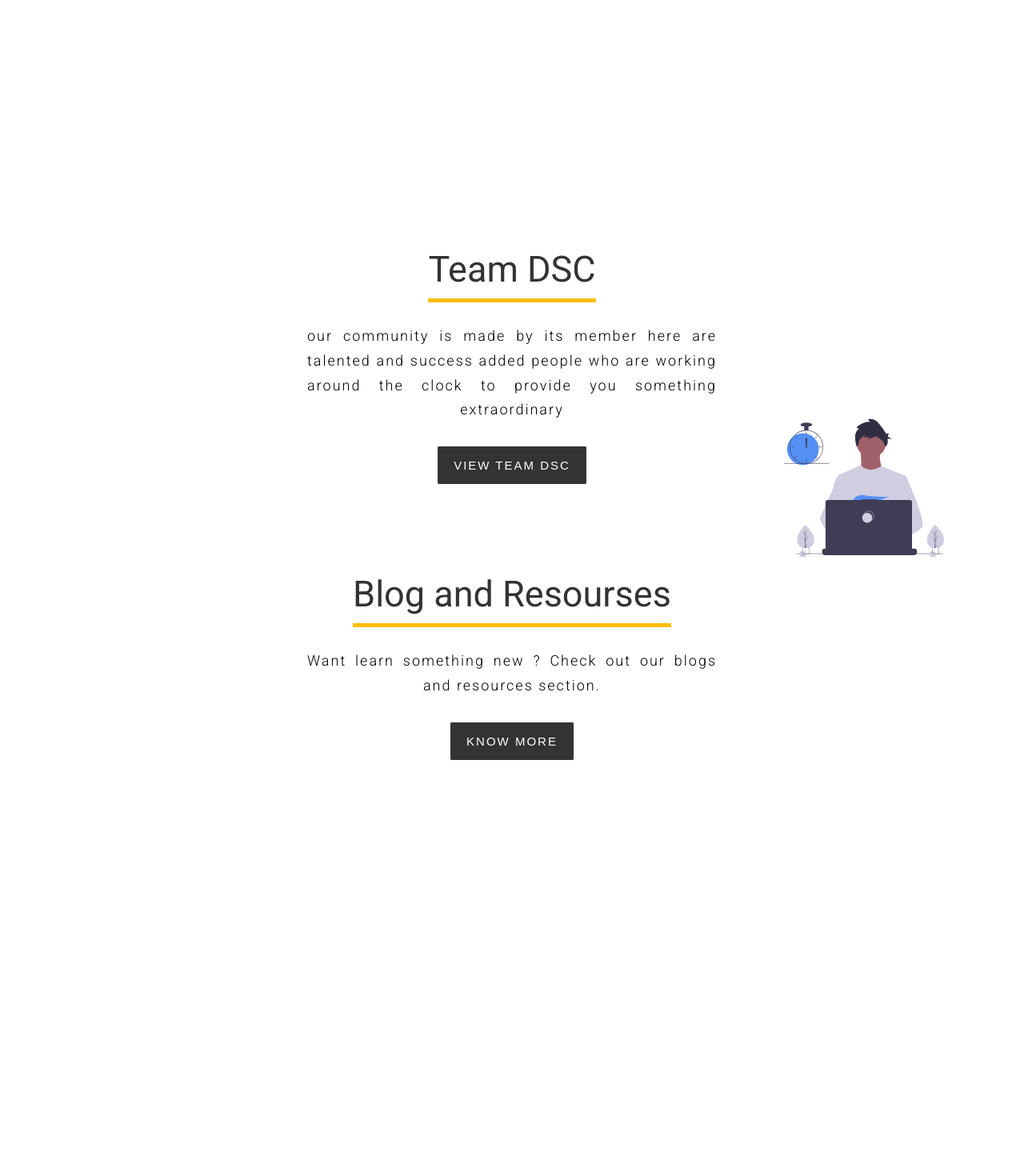
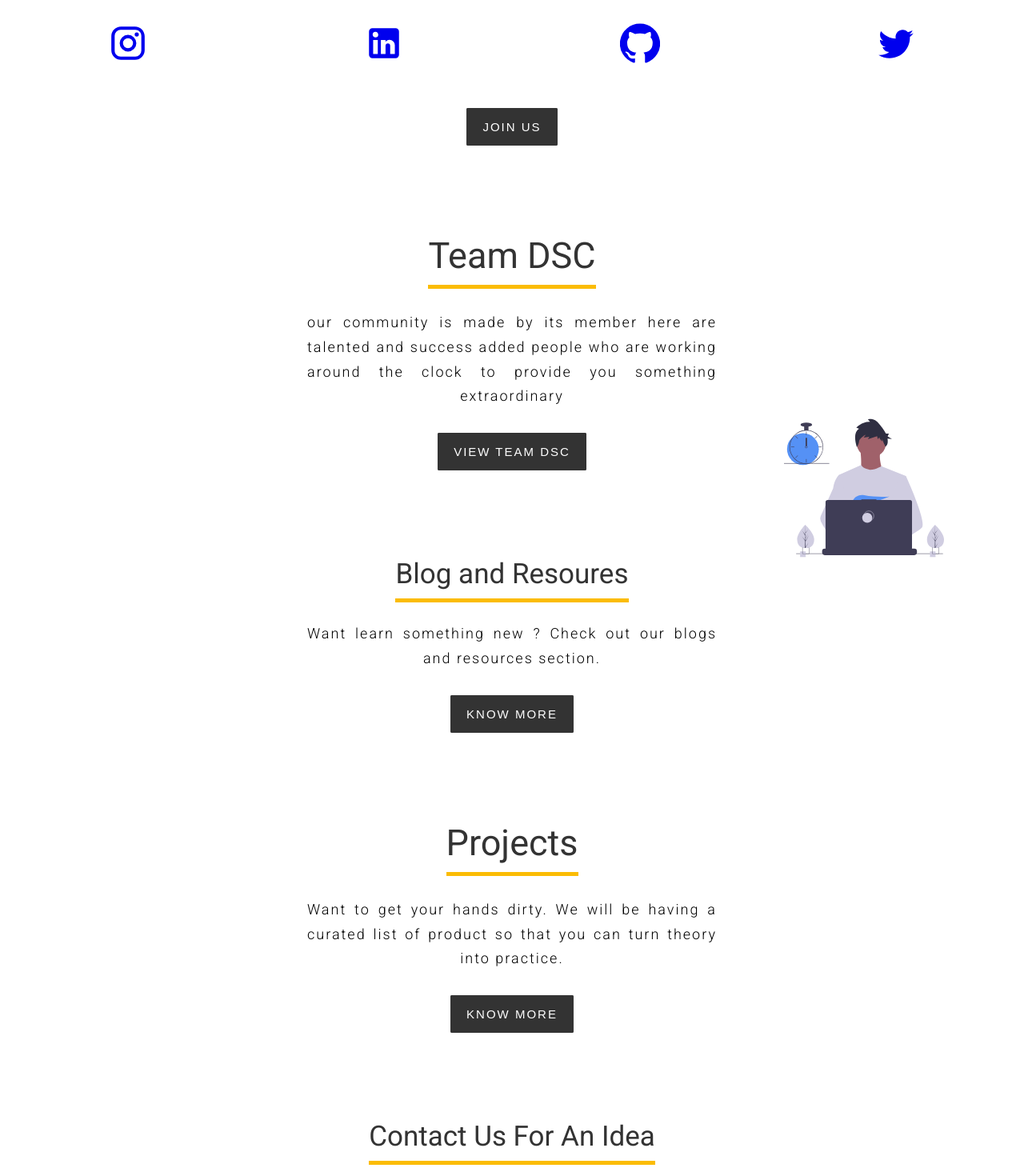
Before and after one commit to atharvjairath/dsc-adgitm-website, a React (Create React App) app: page / in a window 1280 px wide. Shown: the part 1300-2770 px from the top of the page at 80% size. Built offline with nearby package versions, Linux system fonts and the light colour scheme.

Commit message:
improvements return

```diff
--- a/src/components/App.js
+++ b/src/components/App.js
@@ -1,7 +1,7 @@
 import React from 'react';
 import { BrowserRouter as Router, Switch, Route } from 'react-router-dom';
-import AOS from 'aos';
-import 'aos/dist/aos.css'; // You can also use <link> for styles
+// import AOS from 'aos';
+// import 'aos/dist/aos.css'; // You can also use <link> for styles
 //
 
 // Main css file
@@ -19,7 +19,7 @@ import Navbar from './layouts/Navbar';
 // IMPORTING SECTIONS
 import Footer from './sections/Footer';
 
-AOS.init();
+// AOS.init();
 
 function App() {
   return (
@@ -30,8 +30,6 @@ function App() {
         <Route path="/Blog" component={Blog} />
         <Route path="/Events" component={Events} />
         <Route path="/Team" component={Team} />
-        <Route path="/Join" component={Home} />
-        <Route path="/Projects" component={Home} />
       </Switch>
       <Footer />
     </Router>
--- a/src/components/Blog.js
+++ b/src/components/Blog.js
@@ -41,6 +41,7 @@ export default function Blog() {
     const classes = useStyles();
     return (
         <div>
+            <br /> <br /><br /><br /><br /><br />
             <div className={classes.heading}>
                 <Typography variant="h2" align="center">Blogs from DSC ADGTIM</Typography>
                 <br />
--- a/src/components/layouts/Navbar.js
+++ b/src/components/layouts/Navbar.js
@@ -13,6 +13,10 @@ const Navbar = () => {
   const scrollHandler = () => {
     window.scrollY > 5 ? setScrolled(true) : setScrolled(false);
   };
+
+  // const JoinUs = () => {
+  //   window.location.href = "https://www.google.com"
+  // }
 
   useEffect(() => {
     window.addEventListener('scroll', scrollHandler);
@@ -51,11 +55,11 @@ const Navbar = () => {
               Team
             </NavLink>
           </li>
-          <li className="navbar__nav-links">
-            <NavLink activeClassName="active" to="/Join">
+          {/* <li className="navbar__nav-links">
+            <Link activeClassName="active" to="http://www.google.com">
               Join
-            </NavLink>
-          </li>
+            </Link>
+          </li> */}
         </ul>
 
         {/* form tablets and phone */}
@@ -94,11 +98,11 @@ const Navbar = () => {
                   Team
                 </NavLink>
               </li>
-              <li className="navbar__nav-links-sm" onClick={onLinkClick}>
+              {/* <li className="navbar__nav-links-sm" onClick={JoinUs}>
                 <NavLink activeClassName="active-sm" to="/Join">
                   Join
                 </NavLink>
-              </li>
+              </li> */}
             </ul>
           </nav>
         </div>
--- a/src/components/sections/Events.js
+++ b/src/components/sections/Events.js
@@ -49,6 +49,8 @@ export default function Album() {
 
   return (
     <React.Fragment>
+    <br /> <br /><br /><br /><br /><br />
+
       <CssBaseline />
       <main>
         {/* Hero unit */}
@@ -91,7 +93,7 @@ export default function Album() {
                     </Typography>
                   </CardContent>
                   <CardActions>
-                    <Button size="large" color="primary">
+                    <Button size="large" color="primary" disabled>
                       View
                     </Button>
                   </CardActions>
--- a/src/components/sections/Header.js
+++ b/src/components/sections/Header.js
@@ -1,5 +1,6 @@
 import React, { Fragment } from 'react';
 import { DownArrow, DscLogo, Think } from '../../assets/logo';
+
 
 const Header = () => {
   return (
@@ -21,19 +22,20 @@ const Header = () => {
                 <DscLogo />
                 <p className="text">dsc adgitm</p>
               </div>
+              <br />
               <h3 className="header__head h3 u-mb-small">
                 Powered By Google Developers
               </h3>
               <p className="text u-sm-text">
-
                 The Google Developer student clubs ADGITM is a community creating a peer to peer environment by drinking developers forever and designer under one roof so that we connect, learn, and grow by implementing projects that solve real-world problems, together!<br />
                 <br />
-                <span className="extra">
+                {/* <span className="extra">
                   It is open to any student, ranging from novice (developers who
                   are just starting), to advanced (developers who want to
                   further improve their skills). Join Us!!
-                </span>
+                </span> */}
               </p>
+              <a href="https://forms.gle/Qx21QCW9iG5B3XFVA"><button className="btn btn--dark u-mt-med" >Join Us</button></a>
             </div>
             <div
               className="header__right"
--- a/src/components/sections/HomeSection.js
+++ b/src/components/sections/HomeSection.js
@@ -5,13 +5,13 @@ import Grid from '@material-ui/core/Grid';
 import InstagramIcon from '@material-ui/icons/Instagram';
 import LinkedInIcon from '@material-ui/icons/LinkedIn';
 import GitHubIcon from '@material-ui/icons/GitHub';
-import { SignalWifi1BarLock, Twitter } from '@material-ui/icons';
+import { Twitter } from '@material-ui/icons';
 
 const useStyles = makeStyles((theme) => ({
   root: {
     flexGrow: 1,
     marginTop: "24px",
-    fontSize: "60px",
+    fontSize: "50px",
   },
   paper: {
     padding: theme.spacing(1),
@@ -30,7 +30,6 @@ const HomeSection = () => {
           At Developer Student Club, ADGITM we believe imagination has no limits and we can make almost anything possible through technology. We want to create leaders by empowering them to think out of the box.
         </p>
       </div>
-
 
       <div className="home__social-media u-mb-big u-mt-big" data-aos="fade-up">
         <h1 className="h1 u-mb-small home__head">Social Media</h1>
@@ -52,7 +51,7 @@ const HomeSection = () => {
             </Grid>
           </div>
 
-        <button className="btn btn--dark u-mt-med">Join Us</button>
+        <a href="https://forms.gle/Qx21QCW9iG5B3XFVA"><button className="btn btn--dark u-mt-med">Join Us</button></a>
       </div>
 
       <div className="home__contact u-mb-big u-mt-big">
@@ -64,7 +63,7 @@ const HomeSection = () => {
       </div>
 
       <div className="home__blog u-mb-big u-mt-big">
-        <h1 className="h1 u-mb-small home__head  ">Blog and Resourses</h1>
+        <h1 className="h2 u-mb-small home__head  ">Blog and Resoures</h1>
         <p className="u-sm-text  u-sm-container home__text u-mt-med">
           Want learn something new ? Check out our blogs and resources section.
         </p>
@@ -73,7 +72,7 @@ const HomeSection = () => {
 
 
       <div className="home__blog u-mb-big u-mt-big" data-aos="fade-up">
-        <h1 className="h1 u-mb-small home__head  ">Blog and Recourses</h1>
+        <h1 className="h1 u-mb-small home__head  ">Projects</h1>
         <p className="u-sm-text  u-sm-container home__text u-mt-med">
           Want to get your hands dirty. We will be having a curated list of product so that you can turn theory into practice.
         </p>
@@ -81,7 +80,7 @@ const HomeSection = () => {
       </div>
 
       <div className="home__contact u-mb-big u-mt-big" data-aos="fade-up">
-        <h1 className="h1 u-mb-small home__head">Contact Us For An Idea</h1>
+        <h1 className="h2 u-mb-small home__head">Contact Us For An Idea</h1>
         <p className="u-sm-text u-mt-med  u-sm-container home__text">
           We think slightly out of the box, we believe that a club’s resources
           must not only be channeled into conducting events but also to
--- a/src/components/team.js
+++ b/src/components/team.js
@@ -58,6 +58,7 @@ export default function Team() {
             <br />
             <br />
             <br />
+            <br /> <br /><br /><br /><br /><br />
             <Typography variant="h4" className={classes.hy}>
                 <b>DSC Lead</b>
             </Typography>
```
Also changed, not shown: 1 other file (tests, documents, lock files or other folders).
